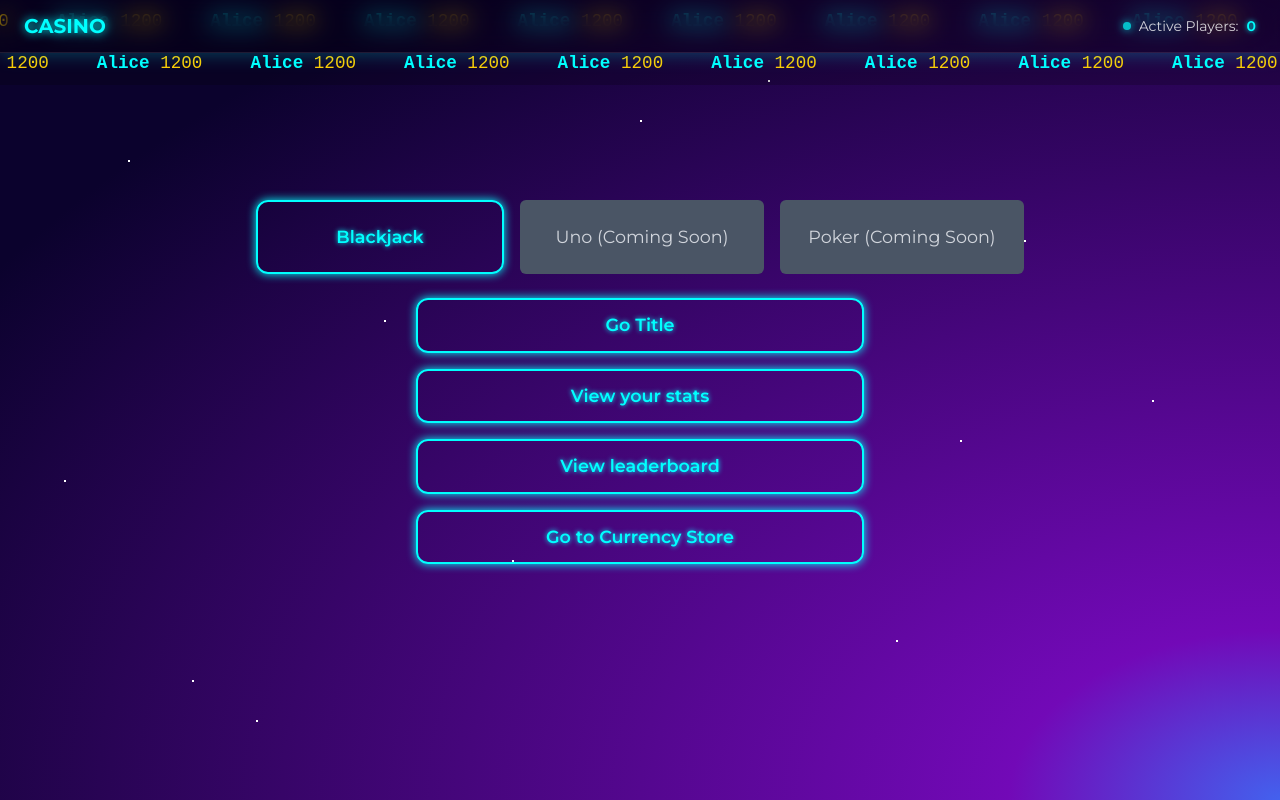
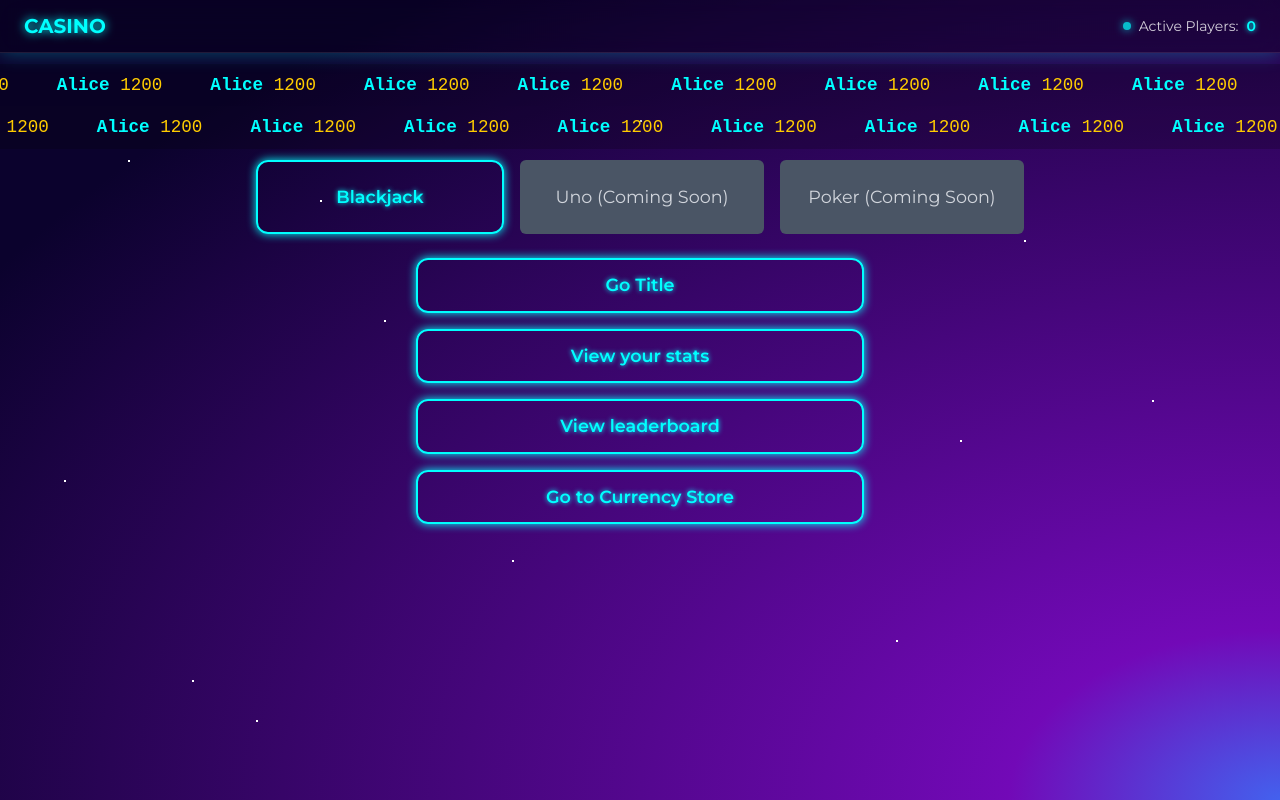
Before and after one commit to Bstoney15/OnlineCardGames, a React app in the folder frontend/: page /home in a window 1280 px wide. Built offline with nearby package versions, Linux system fonts and the light colour scheme; no server answers; the HTML template or start-up script is replaced by a standard one.

Commit message:
navbar spacing

```diff
--- a/frontend/src/home/home.jsx
+++ b/frontend/src/home/home.jsx
@@ -13,7 +13,7 @@ function Home() {
   ]; //when we make more games available just update descriptiona and change to true
 
   return (
-    <div className="min-h-screen flex flex-col items-center justify-start relative pt-50 space-y-6">
+    <div className="min-h-screen flex flex-col items-center justify-start relative pt-40 space-y-6">
       <UserTicker />
       <NavBar />
 
--- a/frontend/src/home/userticker.jsx
+++ b/frontend/src/home/userticker.jsx
@@ -43,7 +43,7 @@ function UserTicker() {
   }
 
   return (
-    <div className="fixed top-0 left-0 w-full z-50">
+    <div className="fixed top-16 left-0 w-full z-40">
       <div className="ticker-wrapper">
         {/* Top ticker */}
         <div className="ticker-container">
```
